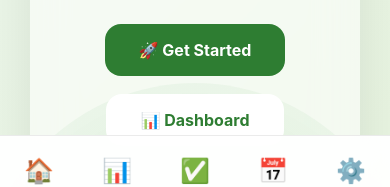
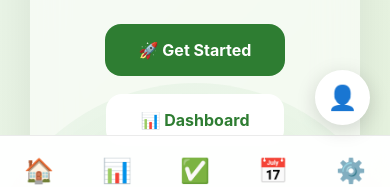
Before and after one commit to Arjon22/focusflow, a React (Vite) app: page / in a window 390 px wide. Shown: the part 639-826 px from the top of the page. Built offline with nearby package versions, Linux system fonts and the light colour scheme; no server answers.

Commit message:
Fix mobile account menu and clear tasks on logout

```diff
--- a/src/components/Navbar.jsx
+++ b/src/components/Navbar.jsx
@@ -2,9 +2,12 @@ import { NavLink } from "react-router-dom";
 import { useAuth } from "../context/AuthContext";
 import { loginWithGoogle, logout } from "../firebase/auth";
 import { syncLocalTasks } from "../firebase/syncTasks";
+import { useState } from "react";
 
 function Navbar() {
   const { user } = useAuth();
+  const [showAccountMenu, setShowAccountMenu] = useState(false);
+
   const handleLogin = async () => {
   try {
 
@@ -25,7 +28,10 @@ function Navbar() {
 
  const handleLogout = async () => {
   try {
+
     await logout();
+
+    localStorage.removeItem("tasks");
 
     window.location.reload();
 
@@ -104,12 +110,71 @@ function Navbar() {
 
       {/* Mobile Bottom Navbar */}
 <nav className="mobile-navbar">
+
   <NavLink to="/">🏠</NavLink>
+
   <NavLink to="/dashboard">📊</NavLink>
+
   <NavLink to="/tasks">✅</NavLink>
+
   <NavLink to="/calendar">📅</NavLink>
+
   <NavLink to="/settings">⚙️</NavLink>
+
 </nav>
+
+
+{/* Floating Account Button */}
+<div className="mobile-account">
+
+  <button
+    className="account-float-btn"
+    onClick={() => setShowAccountMenu(!showAccountMenu)}
+  >
+    {user?.photoURL ? (
+      <img
+        src={user.photoURL}
+        alt="profile"
+      />
+    ) : (
+      "👤"
+    )}
+  </button>
+
+
+  {showAccountMenu && (
+    <div className="account-popup">
+
+      {user ? (
+        <>
+          <div className="popup-user">
+            <strong>
+              {user.displayName}
+            </strong>
+
+            <small>
+              {user.email}
+            </small>
+          </div>
+
+          <button
+            onClick={handleLogout}
+          >
+            🚪 Logout
+          </button>
+        </>
+      ) : (
+        <button
+          onClick={handleLogin}
+        >
+          🔐 Sign in with Google
+        </button>
+      )}
+
+    </div>
+  )}
+
+</div>
     </>
   );
 }
--- a/src/styles/navigation.css
+++ b/src/styles/navigation.css
@@ -192,3 +192,53 @@
 .logout-btn:hover {
     transform: translateY(-2px);
 }
+
+.mobile-account {
+    position: fixed;
+    right: 20px;
+    bottom: 80px;
+    z-index: 1000;
+}
+
+.account-float-btn {
+    width: 55px;
+    height: 55px;
+    border-radius: 50%;
+    border: none;
+    cursor: pointer;
+    font-size: 24px;
+    background: white;
+    box-shadow: 0 5px 20px rgba(0, 0, 0, 0.15);
+    overflow: hidden;
+}
+
+.account-float-btn img {
+    width: 100%;
+    height: 100%;
+    object-fit: cover;
+}
+
+.account-popup {
+    position: absolute;
+    right: 0;
+    bottom: 65px;
+    width: 220px;
+    padding: 15px;
+    background: white;
+    border-radius: 15px;
+    box-shadow: 0 10px 30px rgba(0, 0, 0, 0.15);
+}
+
+.popup-user {
+    display: flex;
+    flex-direction: column;
+    margin-bottom: 12px;
+}
+
+.account-popup button {
+    width: 100%;
+    padding: 10px;
+    border-radius: 10px;
+    border: none;
+    cursor: pointer;
+}
```
Lines whose indentation alone changed are shown as unchanged.
